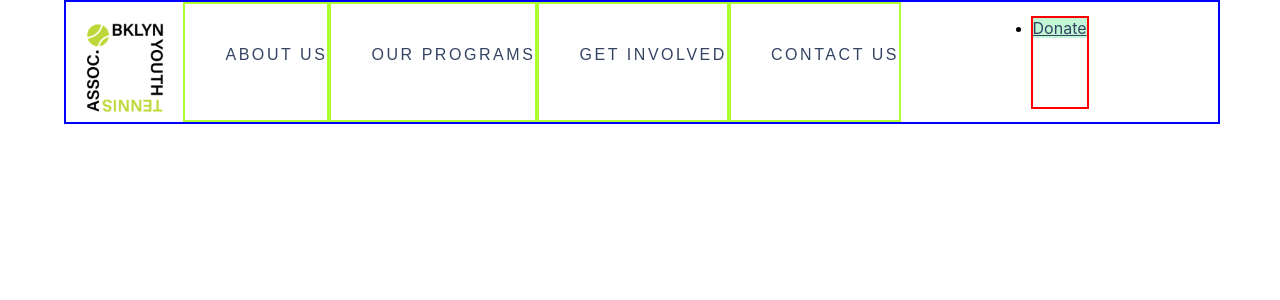
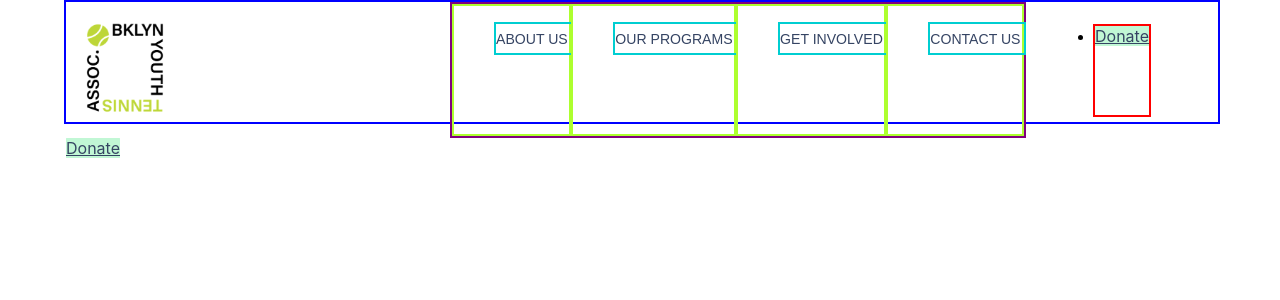
Before and after one commit to BrooklynYouthTennis/BYTA_website, a React (Create React App) app: page / in a window 1280 px wide. Shown: the top 300 px of the page. Built offline with nearby package versions, Linux system fonts and the light colour scheme; a web font is replaced by a local one.

Commit message:
nav update

```diff
--- a/src/Components/Global/Nav/NavBar.css
+++ b/src/Components/Global/Nav/NavBar.css
@@ -8,6 +8,8 @@ width: 90vw;
 height: 120px;
 position: fixed;
 left: 5%;
+display: grid;
+grid-template-columns: 2fr 3fr 1fr;
 
 }
 
@@ -44,85 +46,60 @@ left: 5%;
 /* =============================
 ====Nav Bar Menu Main Links=====
 ============================== */
+.navbar_menu_options {
+  border: solid purple 2pt;
+  display: flex;
+}
 
 #navbar-links {
   border: solid greenyellow 2px;
-	width: auto;
   padding: 0;
-  margin:auto;
-  margin: 0;
-  /* height: 89px; */
-  /* display: block; */
-  /* align-self: end; */
-  margin-left: 0;
-  list-style-type:none
-
 }
 
 
 #navbar-links li a {
-	text-decoration: none;
-	text-transform: uppercase;
-	font-size: 16px;
-  font-family: komet, sans-serif;
-  font-weight: 300;
-	color: #354463;
-
-
+  text-decoration: none;
+  color: #354463;
 }
 
 
 .navbarLi {
-	height: 89px;
+  border: #00ced1 solid 2pt;
+  text-transform: uppercase;
+	font-size: 1.1vw;
+  font-family: komet, sans-serif;
+  font-weight: 300;
+	height: 29px;
 	display: flex;
-	align-items: center;
+  align-items: center;
+  width: 100%;
+  margin: auto;
 }
 
 .navbarLi:hover:before {
 	color: #00ced1;
 	list-style: none;
-	font-size: 2em;
-	left: 0.45em;
 	position: absolute;
-
 }
 
 .navbarLi:hover {
-	position: relative;
-  display: inline-block;
-
-
+  position: relative;
+  background-color: #C1F7D5;
+  /* display: inline-block; */
 }
 
-.navbarText {
-	height: 40px;
-	line-height: 20px;
-  display: flex;
-  flex-direction: column;
-	align-items: center;
-	letter-spacing: 0.16em;
-	/* text-transform: uppercase; */
-  color: #3a3748;
-
+/* .dropdown-content a:hover {
+	background-color: #C1F7D5;
 }
-
+.dropdown:hover .dropdown-content {
+  display: block;
+} */
 
 
 /* =============================
 ==========Nav Bar sub Links=====
 ============================== */
-/* .dropdown {
-	float: left;
-} */
 
-/* .dropdown .navbarText {
-	font-weight: 500;
-	font-size: 16px;
-	border: none;
-	outline: none;
-	padding: 14px 16px;
-	margin: 0;
-} */
 
 .dropdown-content {
 	display: none;
@@ -131,22 +108,20 @@ left: 5%;
 	background-color: #f5f5f5;
 	z-index: 5;
 	border-radius: 5px;
-	font-size: 20px;
-	/* margin-top: 5px; */
 }
 
 .dropdown-content a {
 	float: none;
 	color: #354463;
-	padding: 12px 16px;
+	padding: 12px 10px;
 	text-decoration: none;
 	display: block;
-	text-align: left;
+  text-align: left;
+  font-size: 12px;
 }
 
 .dropdown-content a:hover {
 	background-color: #C1F7D5;
-	/* color: #000000; */
 }
 .dropdown:hover .dropdown-content {
   display: block;
--- a/src/Components/Global/Nav/NavBar.js
+++ b/src/Components/Global/Nav/NavBar.js
@@ -8,8 +8,10 @@ function NavBar() {
   return (
     <div className="navbar" >
 
+      <div className="navbar_logo">
+        <a href="/"><img src={Logo2} className="brand-title" alt="byta" /></a>
+      </div>
 
-      <a href="/"><img src={Logo2} className="brand-title" alt="byta" /></a>
 
 
       <a href="/" className="toggle-button">
@@ -20,10 +22,10 @@ function NavBar() {
 
 
 
-
+      <div className="navbar_menu_options">
         <div className="dropdown" id="navbar-links">
           <ul>
-          <li className="navbarLi"><a href="/about" className="navbarText">About Us</a></li>
+            <li className="navbarLi"><a href="/about" >About Us</a></li>
             <div className="dropdown-content">
             </div>
           </ul>
@@ -31,13 +33,13 @@ function NavBar() {
 
         <div className="dropdown" id="navbar-links">
           <ul>
-          <li className="navbarLi"><a href="/Programs" className="navbarText">Our Programs</a></li>
+            <li className="navbarLi"><a href="/Programs" >Our Programs</a></li>
           </ul>
         </div>
 
         <div className="dropdown" id="navbar-links">
           <ul >
-          <li className="navbarLi"><a href="/getinvolved" className="navbarText">Get Involved</a></li>
+            <li className="navbarLi"><a href="/getinvolved" >Get Involved</a></li>
             <div className="dropdown-content">
               <a href="/getinvolved/becomesponsor">Become a Sponsor</a>
               <a href="/UnderConstruction">Volunteer</a>
@@ -49,9 +51,10 @@ function NavBar() {
         <div className="dropdown" id="navbar-links">
           <ul >
             <li className="navbarLi">
-            <a href="/ContactUs" className="navbarText">Contact Us</a>
+              <a href="/ContactUs" >Contact Us</a>
             </li>
           </ul>
+        </div>
       </div>
 
 
@@ -65,9 +68,9 @@ function NavBar() {
 
 
 
-      {/* <div>
+      <div>
         <a href="/supportUs/donate" className="navbarButtonText" id="donateColor">Donate</a>
-      </div> */}
+      </div>
 
       {/* <ul id="navbar-links"> */}
       {/* <NavBarSearch /> */}
```
Also changed, not shown: 1 other file (tests, documents, lock files or other folders). Lines whose indentation alone changed are shown as unchanged.
